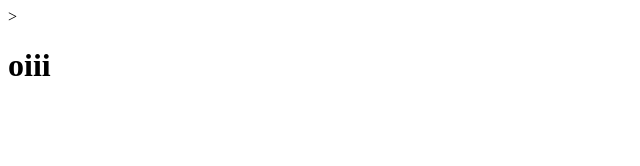
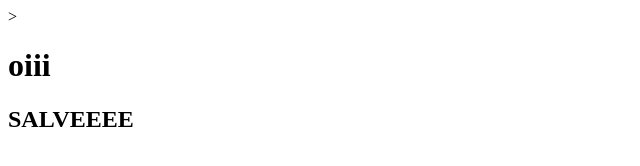
Before and after one commit to bandeiraceci/engsoftware_tp2, a plain HTML site: page index.html in a window 1280 px wide. Shown: the whole page, without its empty margins (0-640 px from the left). Drawn offline with Linux system fonts and the light colour scheme.

Commit message:
Teste GITHUB

```diff
--- a/index.html
+++ b/index.html
@@ -8,5 +8,6 @@
     </head>
     <body>
         <h1> oiii </h1>
+        <h2>SALVEEEE</h2>
     </body>
 </html>
```
